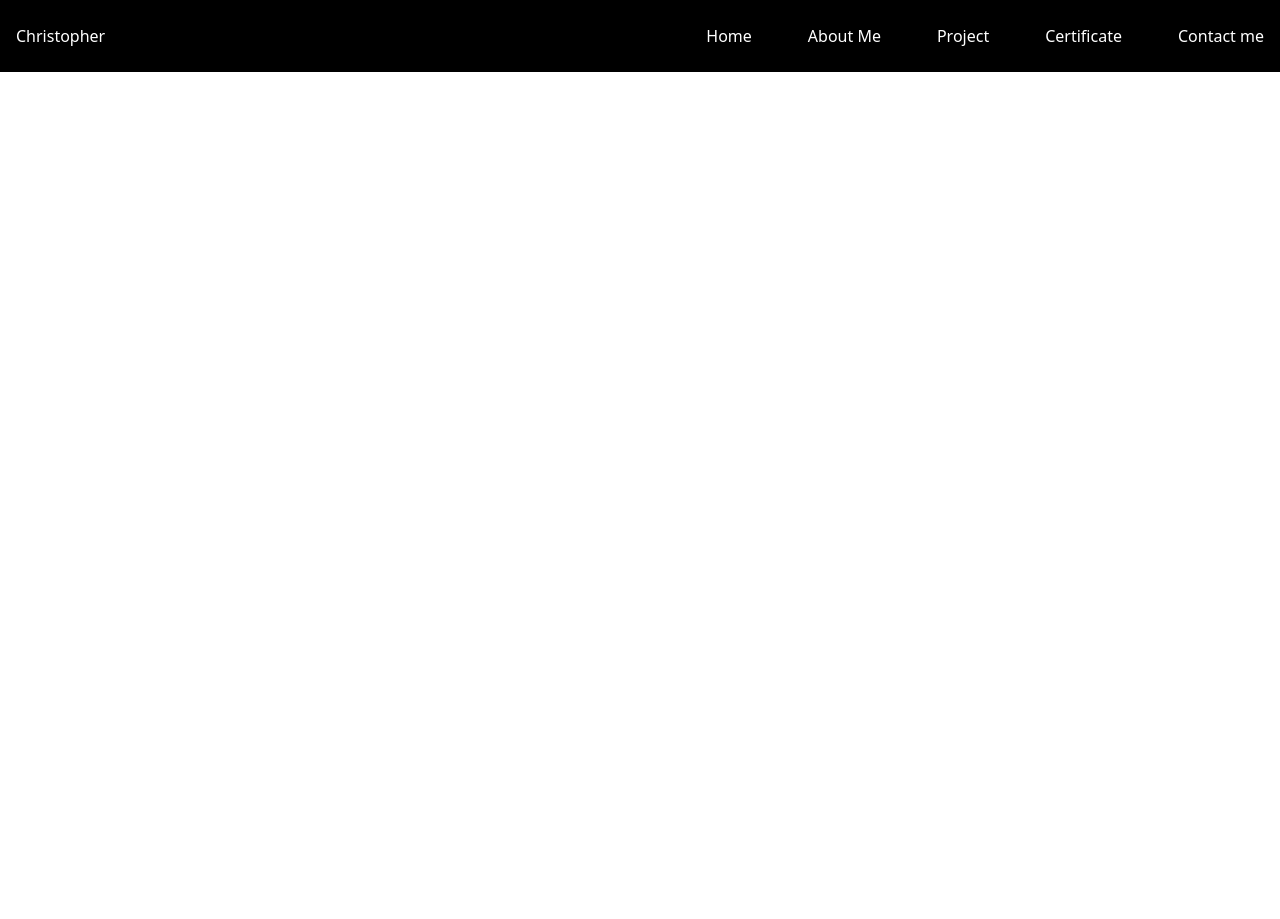
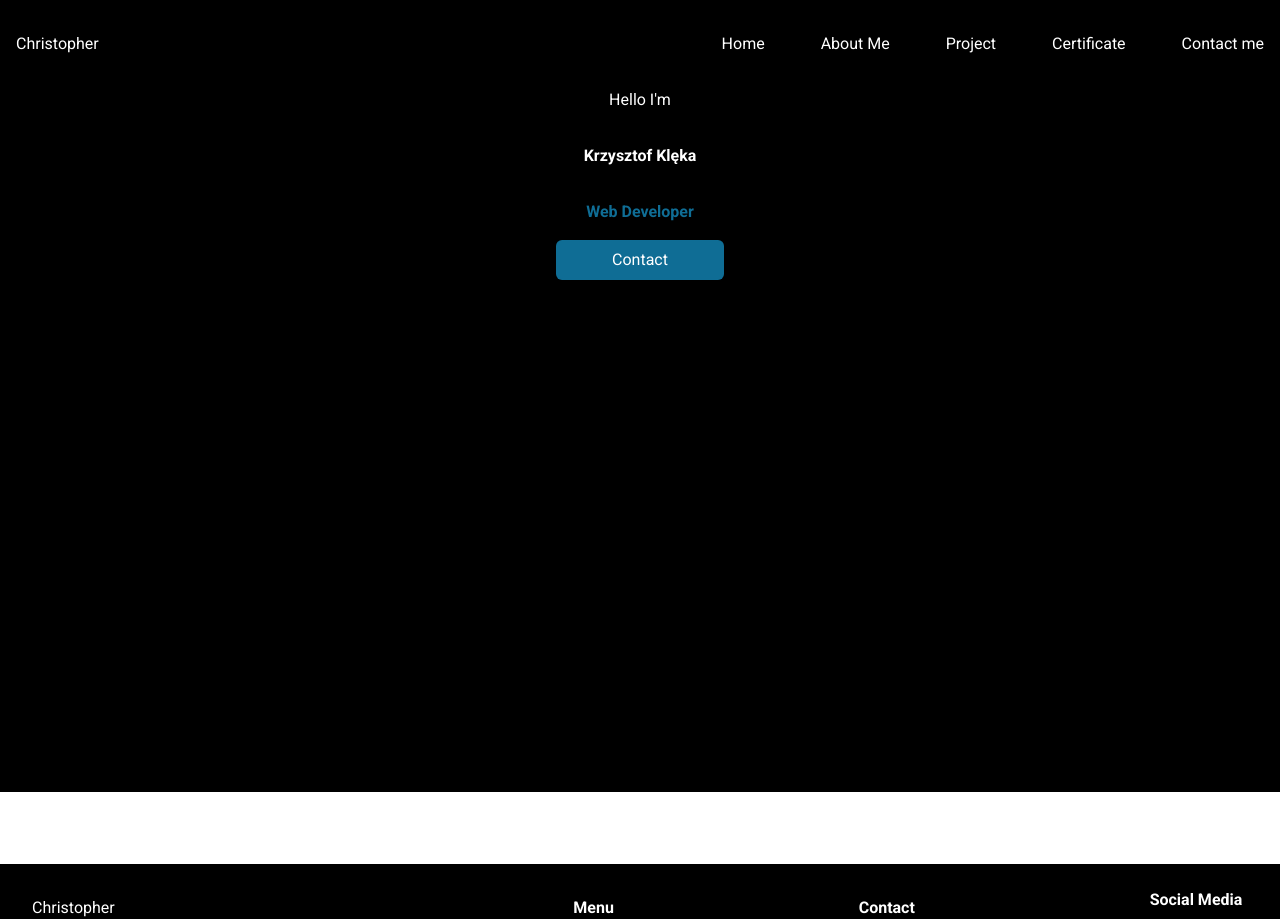
Before and after one commit to Kry765/portfolio, a React (Vite) app: page / in a window 1280 px wide. Shown: the top 919 px of the page. Before the commit the page ends 800 px from the top, so only its background shows below. Built offline with nearby package versions, Linux system fonts and the light colour scheme.

Commit message:
optimize map function nav and footer

```diff
--- a/index.html
+++ b/index.html
@@ -5,6 +5,10 @@
     <link rel="stylesheet" href="./src/style/style.css" />
     <meta name="viewport" content="width=device-width, initial-scale=1.0" />
     <title>Christopher | Portfolio</title>
+    <link rel="preconnect" href="https://fonts.googleapis.com">
+<link rel="preconnect" href="https://fonts.gstatic.com" crossorigin>
+<link href="https://fonts.googleapis.com/css2?family=Roboto:ital,wght@0,100..900;1,100..900&display=swap" rel="stylesheet">
+
   </head>
   <body>
     <div id="root"></div>
--- /dev/null
+++ b/src/components/AllRightReserved.tsx
@@ -0,0 +1,9 @@
+export default function AllRightReserved() {
+  return (
+    <footer>
+      <p className="text-center bg-black text-white p-4">
+        &copy; Krzysztof Kleka 2025 | All Right Reserved
+      </p>
+    </footer>
+  );
+}
--- /dev/null
+++ b/src/components/Footer.tsx
@@ -0,0 +1,39 @@
+import { Github, Linkedin, Facebook } from "lucide-react";
+import { menu } from "../data/menu.json";
+import { personaly } from "../data/personalyData.json";
+import { ListItem } from "../hook/ListItem";
+
+export default function Footer() {
+  return (
+    <footer className="flex items-start md:justify-between flex-col md:flex-row bg-black text-white">
+      <div className="px-8 py-6 w-full md:w-[40%] text-center md:text-left">
+        <h3 className="py-2">Christopher</h3>
+        <p className="px-auto">
+          Jestem web developerem z solidnym wykształceniem technicznym.
+          Specjalizuję się w technologii React, dbając przede wszystkim o
+          wydajność, dostępność i estetykę kodu.
+        </p>
+      </div>
+      <ListItem
+        title="Menu"
+        className="px-8 py-6 w-full md:w-[20%] text-center md:text-left"
+        items={menu}
+        isLink={true}
+      />
+      <ListItem
+        title="Contact"
+        items={personaly}
+        isLink={false}
+        className="px-8 py-6 w-full md:w-[20%] text-center md:text-left"
+      />
+      <div className="px-8 py-6 py-2 w-full md:w-[auto] text-center">
+        <h3 className="font-bold">Social Media</h3>
+        <div className="flex items-center justify-center py-2">
+          <Github />
+          <Linkedin className="ml-4" />
+          <Facebook className="ml-4" />
+        </div>
+      </div>
+    </footer>
+  );
+}
--- a/src/components/Headers.tsx
+++ b/src/components/Headers.tsx
@@ -1,18 +1,20 @@
 export default function Headers() {
   return (
-    <header
-      className="bg-black text-white min-h-screen
-"
-    >
-      <div>
-        <p>Hello I'm</p>
-        <h1>Krzysztof Klęka</h1>
-        <p>Web Developer</p>
-        <button>Contact</button>
-      </div>
-      <div>
+    <header className="bg-black text-white my-18 w-full h-[90vh]">
+      <section className="flex justify-center items-center flex-col ">
+        <p className="my-4">Hello I'm</p>
+        <h1 className="my-4 font-bold">Krzysztof Klęka</h1>
+        <p className="my-4 text-[#0F6D95] font-bold">Web Developer</p>
+        <button
+          className="rounded-md
+ bg-[#0F6D95] radius-[12px] py-2 px-14"
+        >
+          Contact
+        </button>
+      </section>
+      <figure>
         <img src="" alt="" />
-      </div>
+      </figure>
     </header>
   );
 }
--- a/src/components/TopNavbar.tsx
+++ b/src/components/TopNavbar.tsx
@@ -1,11 +1,12 @@
 import { menu } from "../data/menu.json";
 import { Menu, X } from "lucide-react";
 import { useState } from "react";
+import { ListItem } from "../hook/ListItem";
 
-interface MenuItem {
-  key: string;
-  label: string;
-}
+// interface MenuItem {
+//   key: string;
+//   label: string;
+// }
 
 export default function TopNavbar() {
   const [mobileMenu, setMobileMenu] = useState(false);
@@ -16,19 +17,18 @@ export default function TopNavbar() {
 
   return (
     <>
-      <nav className="fixed top-0 z-40 w-full bg-black text-white px-4 py-6 flex justify-between items-center">
+      <nav className="fixed top-0 z-2 w-full bg-black text-white px-4 py-6 flex justify-between items-center">
         <div className="cursor-pointer hover:text-[#0F6D95] transition-color duration-350">
-          <span>Christopher</span>
+          <span className="py-2">Christopher</span>
         </div>
-        <ul className="hidden md:flex gap-x-14">
-          {(menu as MenuItem[]).map((item) => (
-            <li key={item.key}>
-              <a className="cursor-pointer hover:text-[#0F6D95] transition-color duration-350">
-                {item.label}
-              </a>
-            </li>
-          ))}
-        </ul>
+        <div>
+          <ListItem
+            items={menu}
+            isLink={true}
+            title=""
+            className="hidden md:flex gap-x-14"
+          />
+        </div>
         {mobileMenu ? (
           <X
             className="text-white md:hidden cursor-pointer hover:text-[#0F6D95] transition-color duration-350"
@@ -41,24 +41,35 @@ export default function TopNavbar() {
           />
         )}
       </nav>
-      <div>
       <ul
         className={
           mobileMenu
-              ? "flex justify-center items-center min-h-screen bg-black text-white transition-transform translate-x-[0%] duration-800 ease-in-out px-4 py-6 flex-col gap-x-14"
-              : "flex items-center min-h-screen bg-black text-white transition-transform translate-x-[-100%] duration-800 ease-in-out justify-center flex-col gap-x-14"
+            ? "fixed top-18 w-full h-full z-4 flex items-center justify-center bg-black text-white transition-transform translate-x-[0%] duration-800 ease-in-out flex-col gap-x-14"
+            : "fixed top-18 z-4 w-full h-full flex items-center justify-center bg-black text-white transition-transform translate-x-[-100%] duration-800 ease-in-out flex-col gap-x-14"
         }
       >
-          {(menu as MenuItem[]).map((item) => (
+        <ListItem
+          items={menu}
+          isLink={true}
+          title=""
+          className="hidden md:flex gap-x-14"
+        />
+        <ListItem
+          items={menu}
+          isLink={true}
+          liClassName="py-3 px-4 z-24"
+          linkClassName="duration-350"
+          className="hidden md:flex gap-x-14"
+        />
+        {/* {(menu as MenuItem[]).map((item) => (
           <li
             key={item.key}
-              className="cursor-pointer hover:text-[#0F6D95] py-3 px-4 duration-350"
+            className="cursor-pointer hover:text-[#0F6D95] py-3 px-4 duration-350 z-24 "
           >
             <a>{item.label}</a>
           </li>
-          ))}
+        ))} */}
       </ul>
-      </div>
     </>
   );
 }
--- a/src/data/menu.json
+++ b/src/data/menu.json
@@ -2,23 +2,28 @@
     "menu": [
         {
         "key": "Home",
-        "label": "Home"
+        "label": "Home",
+        "href": "Home"
         },
                 {
         "key": "AboutMe",
-        "label": "About Me"
+        "label": "About Me",
+        "href": "AboutMe"
         },
                 {
         "key": "Project",
-        "label": "Project"
+        "label": "Project",
+        "href": "Project"
         },
                 {
         "key": "Certificate",
-        "label": "Certificate"
+        "label": "Certificate",
+        "href": "Certificate"
         },
                 {
         "key": "Contact me",
-        "label": "Contact me"
+        "label": "Contact me",
+        "href": "Contact"
         }
     ]
 }
--- /dev/null
+++ b/src/data/personalyData.json
@@ -0,0 +1,19 @@
+{
+    "personaly":
+    [
+        {
+            "key": "fisrtName",
+            "label": "Krzysztof Klęka"
+        },
+        {
+            "key": "email",
+            "label": "krzysztofkleka91@gmail.com"
+        },
+        {
+            "key": "phone",
+            "label": "573-226-219"
+        }
+    ]
+
+
+}
--- /dev/null
+++ b/src/hook/ListItem.tsx
@@ -0,0 +1,45 @@
+interface listItems {
+  key: string;
+  label: string;
+  href?: string;
+}
+
+interface ListSectionProps {
+  title?: string;
+  items: listItems[];
+  isLink?: boolean;
+  className?: string;
+  liClassName?: string;
+  linkClassName?: string;
+}
+
+export const ListItem = ({
+  className = "",
+  liClassName = "",
+  linkClassName = "",
+  title,
+  isLink,
+  items,
+}: ListSectionProps) => {
+  return (
+    <>
+      <ul className={className}>
+        <h3 className="font-bold py-2">{title}</h3>
+        {items.map((item) => (
+          <li key={item.key} className={`list-none py-2 ${liClassName}`}>
+            {isLink ? (
+              <a
+                href={item.href}
+                className={`${linkClassName}cursor-pointer hover:text-[#0F6D95] transition-color duration-350`}
+              >
+                {item.label}
+              </a>
+            ) : (
+              <p>{item.label}</p>
+            )}
+          </li>
+        ))}
+      </ul>
+    </>
+  );
+};
--- a/src/page/Homepage.tsx
+++ b/src/page/Homepage.tsx
@@ -1,11 +1,15 @@
 import TopNavbar from "../components/TopNavbar";
-// import Headers from "../components/Headers";
+import Headers from "../components/Headers";
+import AllRightReserved from "../components/AllRightReserved";
+import Footer from "../components/Footer";
 
-export default function Homepage(){
-    return(
-        <>
-            <TopNavbar />
-            {/* <Headers /> */}
-        </>
-    )
+export default function Homepage() {
+  return (
+    <>
+      <TopNavbar />
+      <Headers />
+      <Footer />
+      <AllRightReserved />
+    </>
+  );
 }
--- a/src/style/style.css
+++ b/src/style/style.css
@@ -4,5 +4,6 @@ html,body{
     box-sizing: border-box;
     margin: 0;
     padding: 0;
+    font-family: "Roboto", sans-serif;
 
 }
```
Also changed, not shown: package.json (line endings or trailing spaces). Lines whose indentation alone changed are shown as unchanged.
